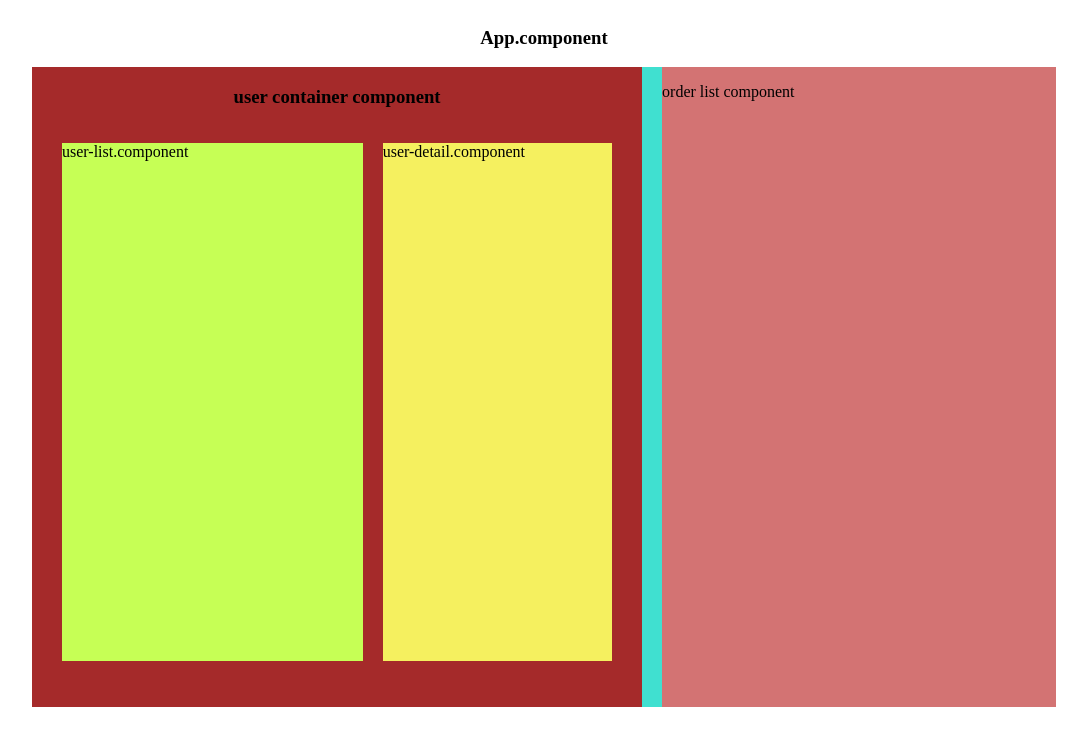
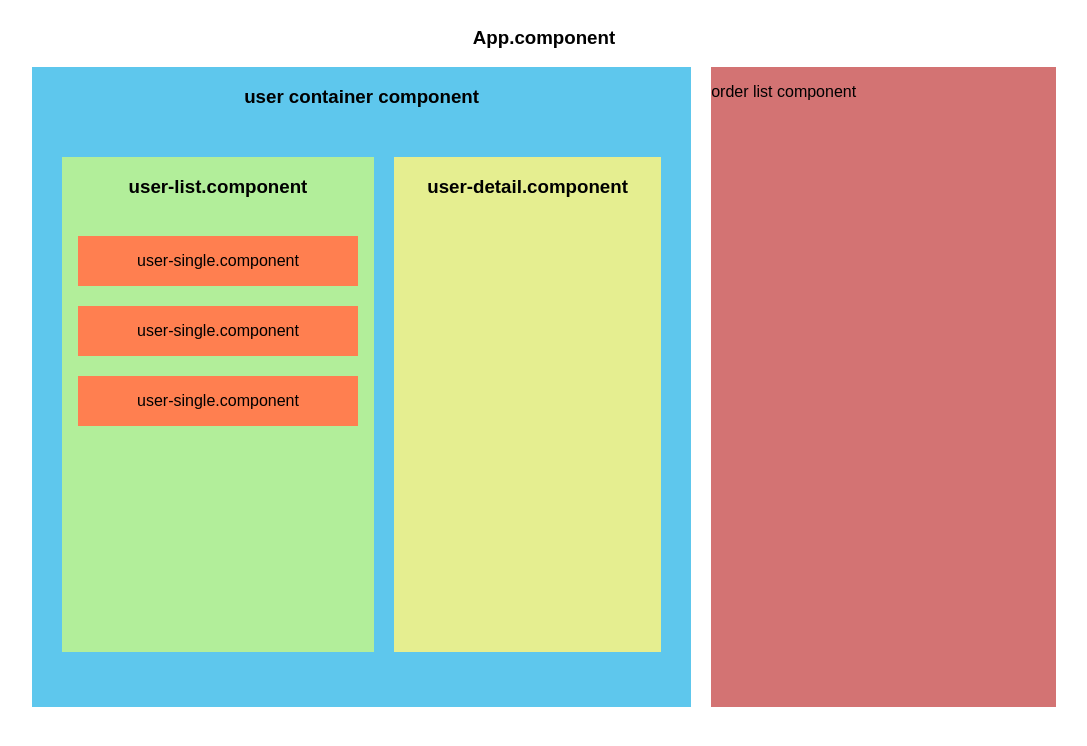
Before and after one commit to Coding94/esercizio-Angular, an Angular app: page / in a window 1280 px wide. Shown: the top 746 px of the page, without its empty margins (104-1191 px from the left). Built offline with nearby package versions, Linux system fonts and the light colour scheme.

Commit message:
part one is done

```diff
--- a/src/app/app.component.css
+++ b/src/app/app.component.css
@@ -3,7 +3,6 @@
   justify-content: center;
   height: 80vh;
   width: 80vw;
-  background-color: turquoise;
   gap: 20px;
 }
 
@@ -14,7 +13,11 @@ h3 {
 .userContainer {
   padding: 0 30px;
   flex-grow: 1;
-  background-color: brown;
+  background-color: rgb(94, 199, 237);
+  display: flex;
+  flex-direction: column;
+  justify-content: center;
+  align-items: center;
 }
 .orderContainer {
   flex-grow: 1;
--- a/src/app/app.module.ts
+++ b/src/app/app.module.ts
@@ -6,6 +6,7 @@ import { UserContainerComponent } from './user-container/user-container.componen
 import { OrderContainerComponent } from './order-container/order-container.component';
 import { UserListComponent } from './user-list/user-list.component';
 import { UserDetailComponent } from './user-detail/user-detail.component';
+import { UserSingleComponent } from './user-single/user-single.component';
 
 @NgModule({
   declarations: [
@@ -13,7 +14,8 @@ import { UserDetailComponent } from './user-detail/user-detail.component';
     UserContainerComponent,
     OrderContainerComponent,
     UserListComponent,
-    UserDetailComponent
+    UserDetailComponent,
+    UserSingleComponent
   ],
   imports: [
     BrowserModule
--- a/src/app/user-container/user-container.component.css
+++ b/src/app/user-container/user-container.component.css
@@ -5,21 +5,33 @@
   background-color: rgb(94, 188, 216);
   padding: 0 30px;
 } */
-
+/*
 h3 {
   text-align: center;
-}
+} */
 
 .container_list_detail {
   display: flex;
   justify-content: center;
+  margin-top: 30px;
   height: 90%;
   gap: 20px;
+  width: 100%;
 }
 
 .green {
+  display: flex;
+  flex-direction: column;
+  align-items: center;
   flex-grow: 2;
+  height: 90%;
+  background-color: rgb(178, 238, 154);
+  gap: 20px;
 }
 .yellow {
   flex-grow: 1;
+  height: 90%;
+  background-color: rgb(229, 238, 144);
+  display: flex;
+  justify-content: center;
 }
--- a/src/app/user-detail/user-detail.component.css
+++ b/src/app/user-detail/user-detail.component.css
@@ -1,4 +1,4 @@
-.user-detail {
+/* .user-detail {
   height: 90%;
   background-color: rgb(245, 240, 95);
-}
+} */
--- a/src/app/user-detail/user-detail.component.html
+++ b/src/app/user-detail/user-detail.component.html
@@ -1,3 +1 @@
-<div class="user-detail">
-  <p>user-detail.component</p>
-</div>
+<h3>user-detail.component</h3>
--- a/src/app/user-list/user-list.component.css
+++ b/src/app/user-list/user-list.component.css
@@ -1,4 +1,11 @@
-.user-list {
+/* .user-list {
   height: 90%;
   background-color: rgb(198, 255, 85);
+} */
+
+esercizio1-user-single {
+  display: flex;
+  justify-content: center;
+  background-color: coral;
+  width: 90%;
 }
--- a/src/app/user-list/user-list.component.html
+++ b/src/app/user-list/user-list.component.html
@@ -1,3 +1,4 @@
-<div class="user-list">
-  <p>user-list.component</p>
-</div>
+<h3>user-list.component</h3>
+<esercizio1-user-single></esercizio1-user-single>
+<esercizio1-user-single></esercizio1-user-single>
+<esercizio1-user-single></esercizio1-user-single>
--- /dev/null
+++ b/src/app/user-single/user-single.component.html
@@ -0,0 +1 @@
+<p>user-single.component</p>
--- /dev/null
+++ b/src/app/user-single/user-single.component.ts
@@ -0,0 +1,15 @@
+import { Component, OnInit } from '@angular/core';
+
+@Component({
+  selector: 'esercizio1-user-single',
+  templateUrl: './user-single.component.html',
+  styleUrls: ['./user-single.component.css']
+})
+export class UserSingleComponent implements OnInit {
+
+  constructor() { }
+
+  ngOnInit(): void {
+  }
+
+}
--- a/src/styles.css
+++ b/src/styles.css
@@ -1,4 +1,8 @@
 /* You can add global styles to this file, and also import other style files */
+* {
+  font-family: sans-serif;
+}
+
 body {
   display: flex;
   justify-content: center;
```
Also changed, not shown: src/app/user-single/user-single.component.css (added).
